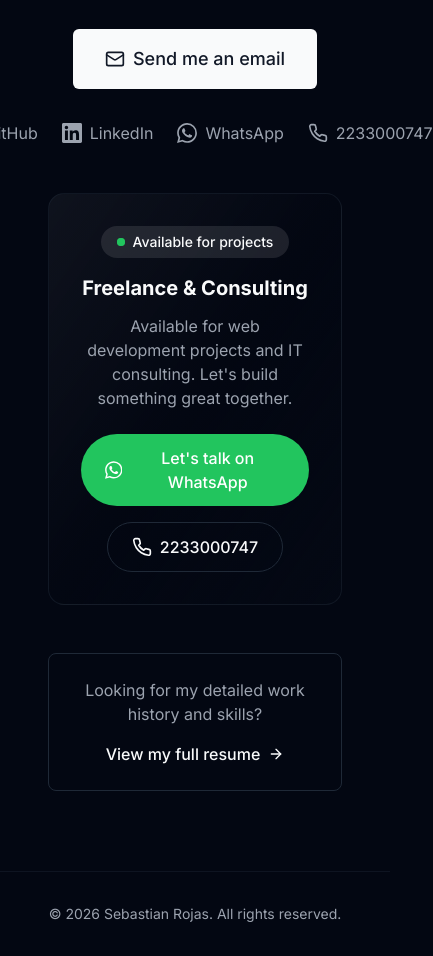
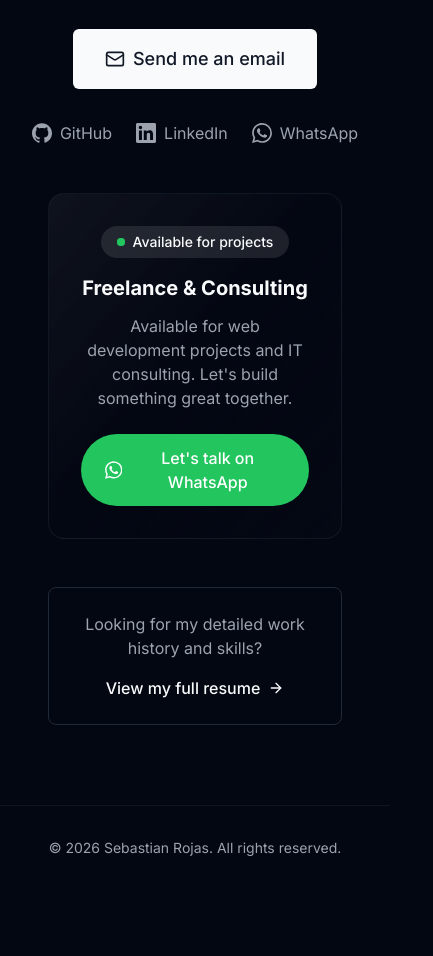
Before and after one commit to secrojas/personal-web, an Astro site: page / in a window 390 px wide. Shown: the part 7683-8639 px from the top of the page, 433 px wide, since content can reach past the window. After the commit the page ends 8573 px from the top, so only its background shows below. Built offline with nearby package versions, Linux system fonts and the light colour scheme; Astro itself is replaced by a stand-in of ours.

Commit message:
Remove phone from social links, keep only WhatsApp

```diff
--- a/src/components/portfolio/Contact.astro
+++ b/src/components/portfolio/Contact.astro
@@ -4,7 +4,6 @@ import GitHubIcon from "@/components/icons/GitHubIcon.astro";
 import LinkedInIcon from "@/components/icons/LinkedInIcon.astro";
 import EmailIcon from "@/components/icons/EmailIcon.astro";
 import WhatsAppIcon from "@/components/icons/WhatsAppIcon.astro";
-import PhoneIcon from "@/components/icons/PhoneIcon.astro";
 import Section from "@/components/ui/Section.astro";
 ---
 
@@ -55,13 +54,6 @@ import Section from "@/components/ui/Section.astro";
         <WhatsAppIcon class="size-5" />
         <span>WhatsApp</span>
       </a>
-      <a
-        href="tel:+5492233000747"
-        class="flex items-center gap-2 text-muted-foreground transition-colors hover:text-foreground"
-      >
-        <PhoneIcon class="size-5" />
-        <span>2233000747</span>
-      </a>
     </div>
 
     <!-- Freelance Section -->
@@ -89,13 +81,6 @@ import Section from "@/components/ui/Section.astro";
         >
           <WhatsAppIcon class="size-5" />
           Let's talk on WhatsApp
-        </a>
-        <a
-          href="tel:+5492233000747"
-          class="inline-flex items-center gap-2 rounded-full border border-border px-6 py-3 font-medium text-foreground transition-colors hover:bg-accent"
-        >
-          <PhoneIcon class="size-5" />
-          2233000747
         </a>
       </div>
     </div>
```
